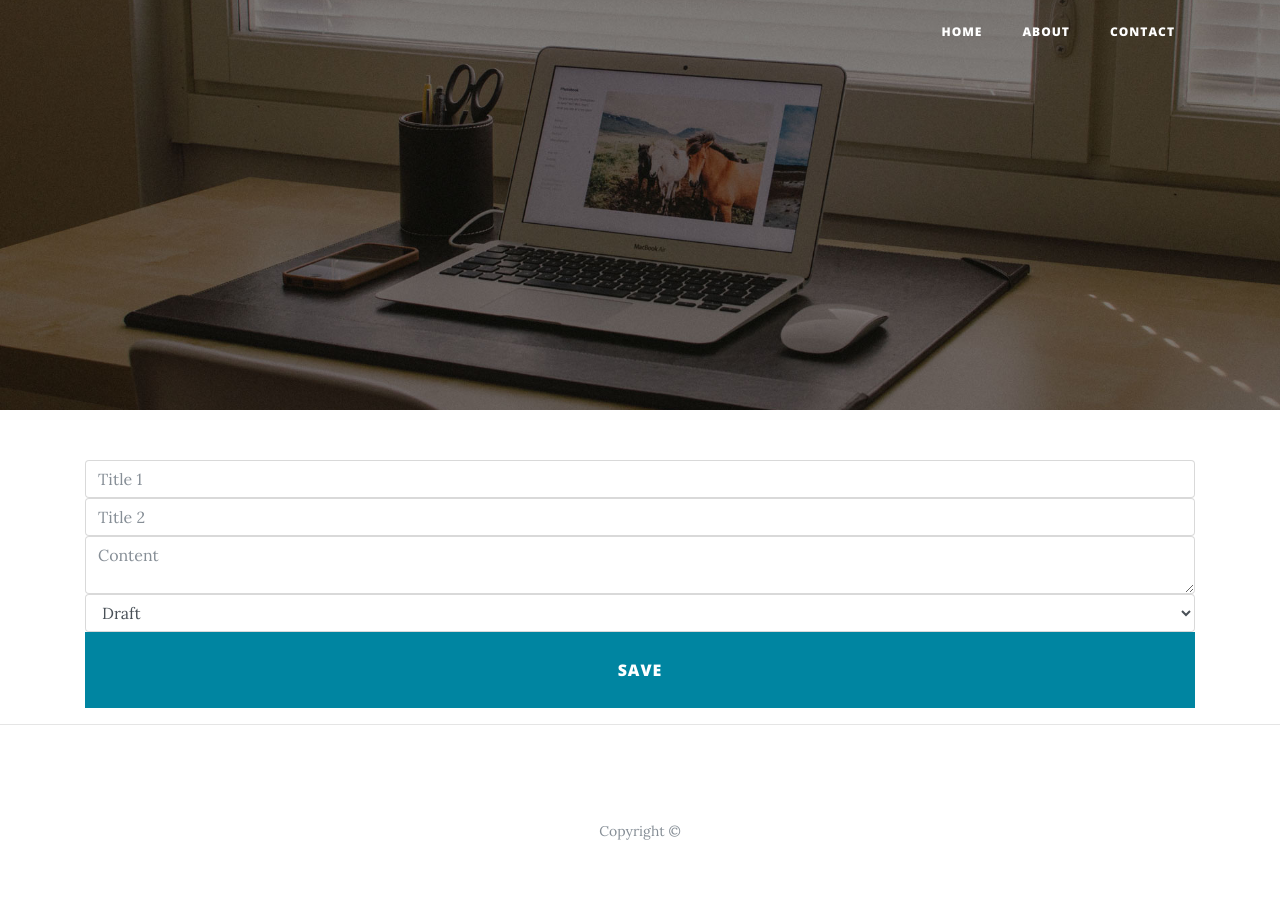
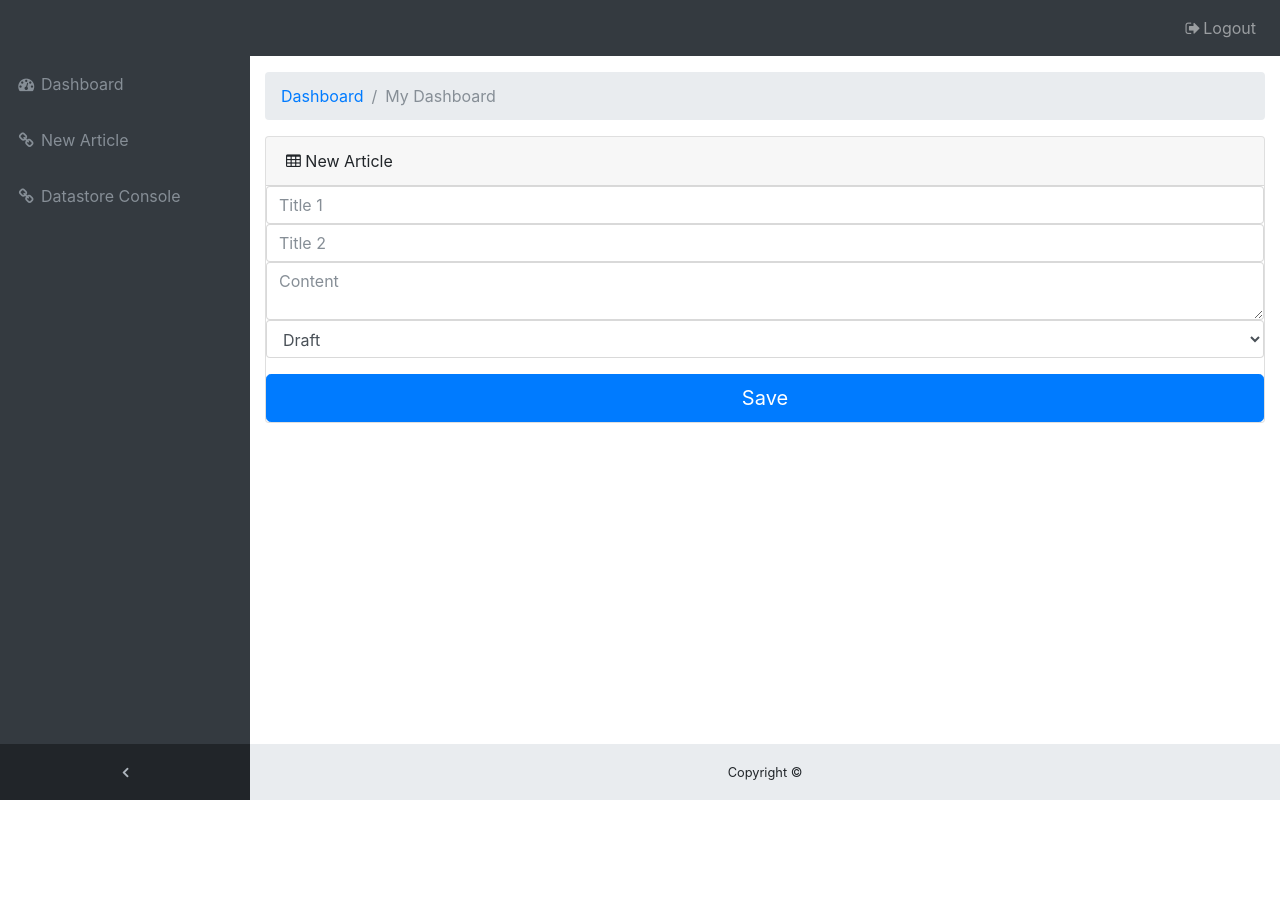
Before and after one commit to i2nes/app-engine-blog, a Flask app: template app/templates/editor/create_article_page.html in a window 1280 px wide. After the commit the page ends 800 px from the top, so only its background shows below. Run offline with Flask 2, Linux system fonts and the light colour scheme; the template is opened without the code that fills it: values that come from a table or form of the project are taken from there, others are empty; parts of the project's set-up code (start-up, migrations or seed data) failed here and were passed over; some libraries are stand-ins or nearby versions.

Commit message:
Changed HTML template

```diff
--- a/app/__init__.py
+++ b/app/__init__.py
@@ -23,7 +23,7 @@ def create_app(config_name):
 
     # Query for content in the Datastore
     query = Article.query().order(-Article.created)
-    results = query.fetch(2)
+    results = query.fetch(1)
 
     logging.info('Checking if any posts exist: {} found'.format(len(results)))
 
--- a/app/templates/editor/create_article_page.html
+++ b/app/templates/editor/create_article_page.html
@@ -1,38 +1,146 @@
-{% extends 'base.html' %}
+<!DOCTYPE html>
+<html lang="en">
 
-{% block title %}{{ context['title'] }}{% endblock %}
+<head>
+    <meta charset="utf-8">
+    <meta http-equiv="X-UA-Compatible" content="IE=edge">
+    <meta name="viewport" content="width=device-width, initial-scale=1, shrink-to-fit=no">
+    <meta name="description" content="">
+    <meta name="author" content="">
+    <title>SB Admin - Start Bootstrap Template</title>
+    <!-- Bootstrap core CSS-->
+    <link href="{{ url_for('static', filename='editor/vendor/bootstrap/css/bootstrap.min.css') }}" rel="stylesheet">
+    <!-- Custom fonts for this template-->
+    <link href="{{ url_for('static', filename='editor/vendor/font-awesome/css/font-awesome.min.css') }}" rel="stylesheet" type="text/css">
+    <!-- Page level plugin CSS-->
+    <link href="{{ url_for('static', filename='editor/vendor/datatables/dataTables.bootstrap4.css') }}" rel="stylesheet">
+    <!-- Custom styles for this template-->
+    <link href="{{ url_for('static', filename='editor/css/sb-admin.css') }}" rel="stylesheet">
+</head>
 
-{% block back_ground_image %}
-url({{ url_for('static', filename='img/home-bg.jpg') }})
-{% endblock %}
+<body class="fixed-nav sticky-footer bg-dark" id="page-top">
+<!-- Navigation-->
+<nav class="navbar navbar-expand-lg navbar-dark bg-dark fixed-top" id="mainNav">
+    <a class="navbar-brand" href="index.html">{{ blog_config['BLOG_NAME'] }}</a>
+    <button class="navbar-toggler navbar-toggler-right" type="button" data-toggle="collapse" data-target="#navbarResponsive" aria-controls="navbarResponsive" aria-expanded="false" aria-label="Toggle navigation">
+        <span class="navbar-toggler-icon"></span>
+    </button>
+    <div class="collapse navbar-collapse" id="navbarResponsive">
+        <ul class="navbar-nav navbar-sidenav" id="exampleAccordion">
+            <li class="nav-item" data-toggle="tooltip" data-placement="right" title="Dashboard">
+                <a class="nav-link" href="{{ url_for('editor.home') }}">
+                    <i class="fa fa-fw fa-dashboard"></i>
+                    <span class="nav-link-text">Dashboard</span>
+                </a>
+            </li>
+            <li class="nav-item" data-toggle="tooltip" data-placement="right" title="New Article">
+                <a class="nav-link" href="{{ url_for('editor.create_article') }}">
+                    <i class="fa fa-fw fa-link"></i>
+                    <span class="nav-link-text">New Article</span>
+                </a>
+            </li>
+            <li class="nav-item" data-toggle="tooltip" data-placement="right" title="Datastore Console">
+                <a class="nav-link" href="https://console.cloud.google.com/datastore/">
+                    <i class="fa fa-fw fa-link"></i>
+                    <span class="nav-link-text">Datastore Console</span>
+                </a>
+            </li>
+        </ul>
+        <ul class="navbar-nav sidenav-toggler">
+            <li class="nav-item">
+                <a class="nav-link text-center" id="sidenavToggler">
+                    <i class="fa fa-fw fa-angle-left"></i>
+                </a>
+            </li>
+        </ul>
+        <ul class="navbar-nav ml-auto">
+            <a class="nav-link" data-toggle="modal" data-target="#exampleModal">
+                <i class="fa fa-fw fa-sign-out"></i>Logout</a>
+            </li>
+        </ul>
+    </div>
+</nav>
+<div class="content-wrapper">
+    <div class="container-fluid">
+        <!-- Breadcrumbs-->
+        <ol class="breadcrumb">
+            <li class="breadcrumb-item">
+                <a href="#">Dashboard</a>
+            </li>
+            <li class="breadcrumb-item active">My Dashboard</li>
+        </ol>
 
-{% block site_heading %}
-<div class="site-heading">
-    <h1>{{ blog_config['BLOG_TITLE_LINE_1'] }}</h1>
-    <span class="subheading">{{ blog_config['BLOG_TITLE_LINE_2'] }}</span>
-</div>
-{% endblock %}
-
-{% block content %}
-<!-- Main Content -->
-<div class="container">
-    <div class="row">
-        <div class="col-lg-12 col-md-12 mx-auto">
+        <!-- Example DataTables Card-->
+        <div class="card mb-3">
+            <div class="card-header">
+                <i class="fa fa-table"></i> New Article</div>
 
             <div class="row">
                 <div class="col-md-12">
                     <form class="form" method="POST" action="{{ url_for('editor.create_article') }}">
-
-                        {% for item in form %}
-                        {{ item(class_='form-control', placeholder=item.label.text) }}
-                        {% endfor %}
-
+                        <div class="form-group">
+                            {% for item in form %}
+                            {{ item(class_='form-control', placeholder=item.label.text) }}
+                            {% endfor %}
+                        </div>
                         <button class="btn btn-lg btn-primary btn-block" type="submit">Save</button>
                     </form>
                 </div>
             </div>
 
         </div>
+
+
+
+
+
     </div>
+    <!-- /.container-fluid-->
+    <!-- /.content-wrapper-->
+    <footer class="sticky-footer">
+        <div class="container">
+            <div class="text-center">
+                <small>Copyright &copy; {{ blog_config['COPYRIGHT'] }}</small>
+            </div>
+        </div>
+    </footer>
+    <!-- Scroll to Top Button-->
+    <a class="scroll-to-top rounded" href="#page-top">
+        <i class="fa fa-angle-up"></i>
+    </a>
+    <!-- Logout Modal-->
+    <div class="modal fade" id="exampleModal" tabindex="-1" role="dialog" aria-labelledby="exampleModalLabel" aria-hidden="true">
+        <div class="modal-dialog" role="document">
+            <div class="modal-content">
+                <div class="modal-header">
+                    <h5 class="modal-title" id="exampleModalLabel">Ready to Leave?</h5>
+                    <button class="close" type="button" data-dismiss="modal" aria-label="Close">
+                        <span aria-hidden="true">×</span>
+                    </button>
+                </div>
+                <div class="modal-body">Select "Logout" below if you are ready to end your current session.</div>
+                <div class="modal-footer">
+                    <button class="btn btn-secondary" type="button" data-dismiss="modal">Cancel</button>
+                    <a class="btn btn-primary" href="{{ context['logout_url'] }}">Logout</a>
+                </div>
+            </div>
+        </div>
+    </div>
+    <!-- Bootstrap core JavaScript-->
+    <script src="{{ url_for('static', filename='editor/vendor/jquery/jquery.min.js') }}"></script>
+    <script src="{{ url_for('static', filename='editor/vendor/popper/popper.min.js') }}"></script>
+    <script src="{{ url_for('static', filename='editor/vendor/bootstrap/js/bootstrap.min.js') }}"></script>
+    <!-- Core plugin JavaScript-->
+    <script src="{{ url_for('static', filename='editor/vendor/jquery-easing/jquery.easing.min.js') }}"></script>
+    <!-- Page level plugin JavaScript-->
+    <script src="{{ url_for('static', filename='editor/vendor/chart.js/Chart.min.js') }}"></script>
+    <script src="{{ url_for('static', filename='editor/vendor/datatables/jquery.dataTables.js') }}"></script>
+    <script src="{{ url_for('static', filename='editor/vendor/datatables/dataTables.bootstrap4.js') }}"></script>
+    <!-- Custom scripts for all pages-->
+    <script src="{{ url_for('static', filename='editor/js/sb-admin.min.js') }}"></script>
+    <!-- Custom scripts for this page-->
+    <script src="{{ url_for('static', filename='editor/js/sb-admin-datatables.min.js') }}"></script>
 </div>
-{% endblock content %}
+</body>
+
+</html>
--- a/app/templates/editor/home_page.html
+++ b/app/templates/editor/home_page.html
@@ -28,13 +28,13 @@
     <div class="collapse navbar-collapse" id="navbarResponsive">
       <ul class="navbar-nav navbar-sidenav" id="exampleAccordion">
         <li class="nav-item" data-toggle="tooltip" data-placement="right" title="Dashboard">
-          <a class="nav-link" href="index.html">
+          <a class="nav-link" href="{{ url_for('editor.home') }}">
             <i class="fa fa-fw fa-dashboard"></i>
             <span class="nav-link-text">Dashboard</span>
           </a>
         </li>
         <li class="nav-item" data-toggle="tooltip" data-placement="right" title="New Article">
-          <a class="nav-link" href="#">
+          <a class="nav-link" href="{{ url_for('editor.create_article') }}">
             <i class="fa fa-fw fa-link"></i>
             <span class="nav-link-text">New Article</span>
           </a>
```
